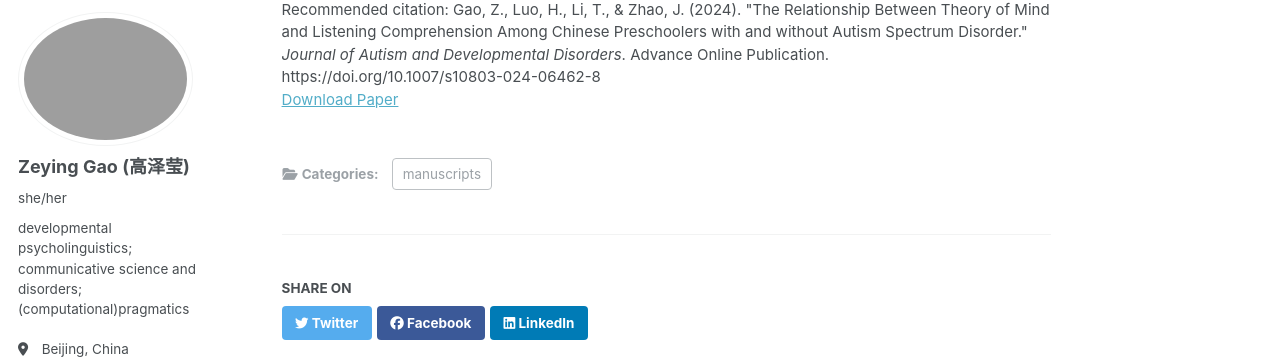
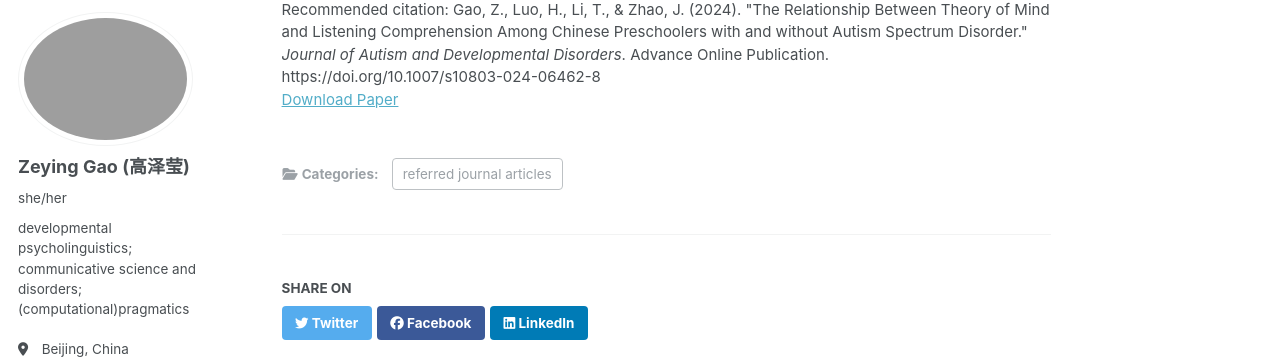
Before and after one commit to ZeyingGAO/zeyinggao.github.io, a Jekyll site: the page built from _publications/2009-10-01-paper-title-number-1.md, in a window 1280 px wide and 900 px high, scrolled down 726 px. Shown: the part 94-453 px from the top of the window. Built offline with Jekyll 4.4.1, drawn with Linux system fonts in a browser that asks for light colours; some web fonts are replaced.

Commit message:
Update 2009-10-01-paper-title-number-1.md

```diff
--- a/_publications/2009-10-01-paper-title-number-1.md
+++ b/_publications/2009-10-01-paper-title-number-1.md
@@ -1,7 +1,7 @@
 ---
 title: "The Relationship Between Theory of Mind and Listening Comprehension Among Chinese Preschoolers with and without Autism Spectrum Disorder"
 collection: publications
-category: manuscripts
+category: referred journal articles
 permalink: /publication/2024-07-23-theory-of-mind-and-listening-comprehension
 excerpt: 'This paper investigates the relationship between theory of mind (ToM) and listening comprehension among Chinese preschoolers, both with and without autism spectrum disorder (ASD).'
 date: 2024-07-23
```
